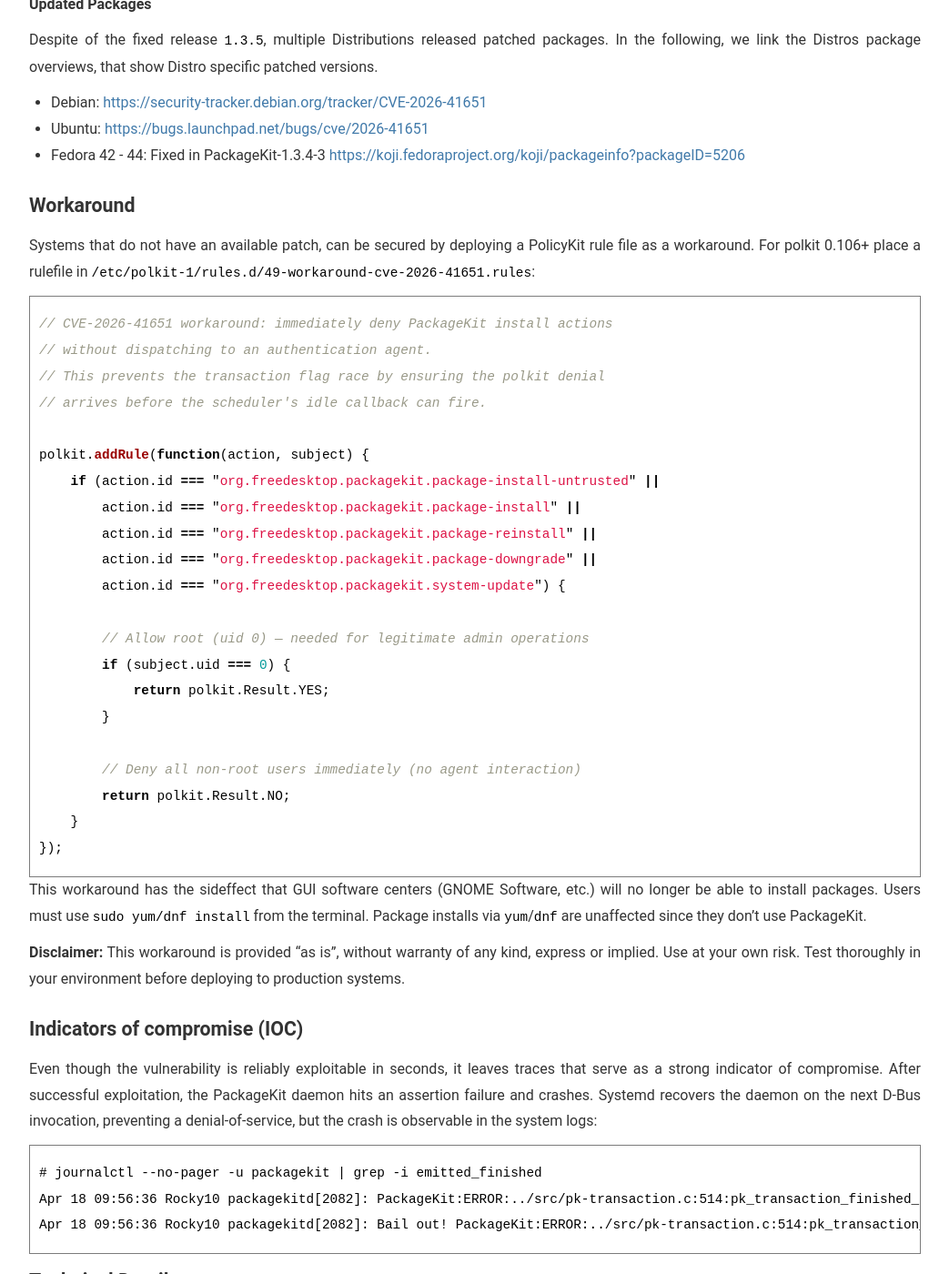
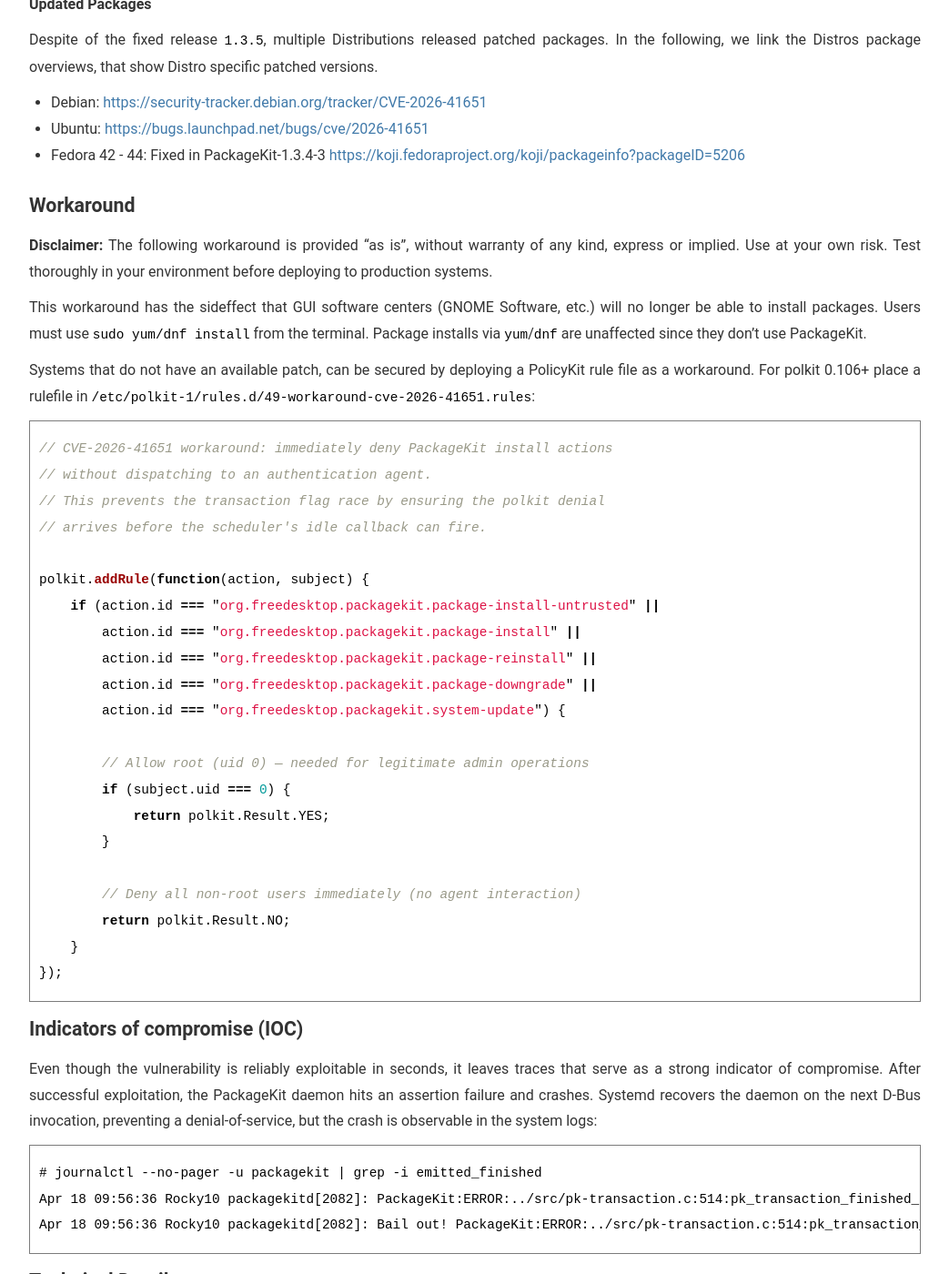
Before and after one commit to telekom-security/telekom-security.github.io, a Jekyll site: the page built from _posts/2026-04-22-pack2theroot-linux-local-privilege-escalation.md, in a window 1280 px wide and 1400 px high, scrolled down 1718 px. Shown: the whole window at 91% size, without its empty margins (118-1161 px from the left). Built offline with Jekyll 4.4.1, drawn with Linux system fonts in a browser that asks for light colours; some of the changed lines change nothing that is shown.

Commit message:
Changed order

````diff
--- a/_posts/2026-04-22-pack2theroot-linux-local-privilege-escalation.md
+++ b/_posts/2026-04-22-pack2theroot-linux-local-privilege-escalation.md
@@ -68,6 +68,11 @@ In the following, we link the Distros package overviews, that show Distro specif
 
 ### Workaround
 
+**Disclaimer:** The following workaround is provided "as is", without warranty of any kind, express or implied. Use at your own risk. Test thoroughly in your environment before deploying to production systems.
+
+This workaround has the sideffect that GUI software centers (GNOME Software, etc.) will no longer be able to install packages. Users must use `sudo yum/dnf install` from the terminal.
+Package installs via `yum`/`dnf` are unaffected since they don't use PackageKit.
+
 Systems that do not have an available patch, can be secured by deploying a PolicyKit rule file as a workaround.
 For polkit 0.106+  place a rulefile in `/etc/polkit-1/rules.d/49-workaround-cve-2026-41651.rules`:
 
@@ -94,11 +99,6 @@ polkit.addRule(function(action, subject) {
     }
 });
 ```
-
-This workaround has the sideffect that GUI software centers (GNOME Software, etc.) will no longer be able to install packages. Users must use `sudo yum/dnf install` from the terminal.
-Package installs via `yum`/`dnf` are unaffected since they don't use PackageKit.
-
-**Disclaimer:** This workaround is provided "as is", without warranty of any kind, express or implied. Use at your own risk. Test thoroughly in your environment before deploying to production systems.
 
 ### Indicators of compromise (IOC) {#indicators-of-compromise}
 
````
